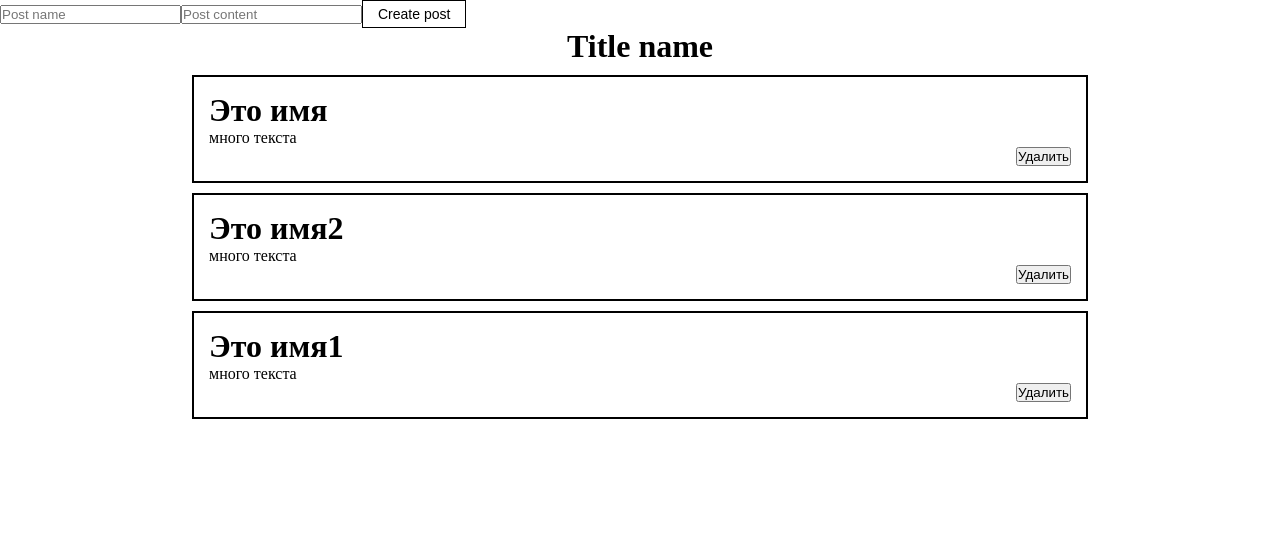
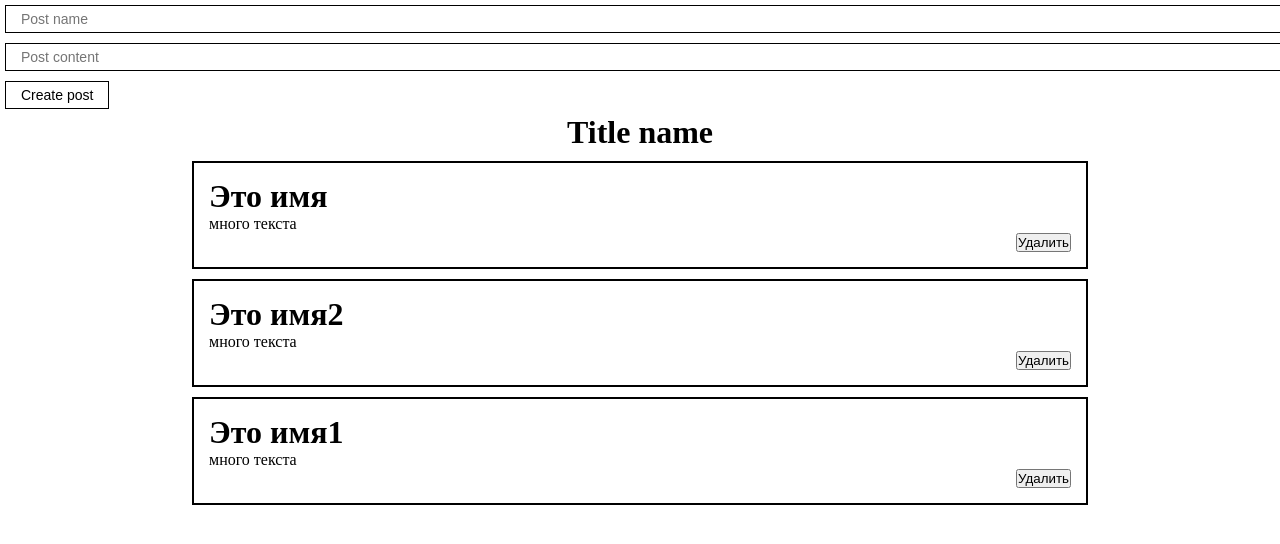
Before and after one commit to hagaser/Post_site, a React (Create React App) app: page / in a window 1280 px wide. Shown: the top 544 px of the page. Built offline with nearby package versions, Linux system fonts and the light colour scheme.

Commit message:
Props.v1

```diff
--- a/src/App.js
+++ b/src/App.js
@@ -1,7 +1,7 @@
 import React, { useState } from "react";
 import "./CSS/App.css";
 import PostList from "./components/PostList";
-import Mybutton from "./components/UI/Mybutton/Mybutton";
+import CreatePost from "./components/CreatePost";
 
 function App() {
 
@@ -11,14 +11,17 @@ function App() {
     {id: 3, title: "Это имя1", content: "много текста"},
   ])
 
+  const createNewPost = (newPost) => {
+    setPosts([...posts, newPost])
+  }
+
   return (
     <div className="App">
-      <form>
-        <input type = "text" placeholder="Post name" />
-        <input type = "text" placeholder="Post content" />
-        <Mybutton>Create post</Mybutton>
-      </form>
+
+      <CreatePost create = {createNewPost}/>
+
       <PostList posts={posts} title="Title name"/>
+
     </div>
   );
 }
--- /dev/null
+++ b/src/components/CreatePost.jsx
@@ -0,0 +1,41 @@
+import React, { useState } from "react";
+import Mybutton from "./UI/Mybutton/Mybutton";
+import Myinput from "./UI/Myinput/Myinput";
+
+const CreatePost = ({create}) => {
+
+  const [post, setPost] = useState({title: '', content: ''})
+
+  const addNewPost = (e) => {
+    e.preventDefault();
+
+    const newPost = {...post, id: Date.now()}
+    create(newPost)
+
+    setPost({title: '', content: ''})
+  }
+
+  return (
+    <form className="createNewPost">
+
+      <Myinput
+        type = "text"
+        placeholder = "Post name"
+        value = {post.title}
+        onChange = {e => setPost({...post, title: e.target.value})}
+      />
+
+      <Myinput
+        type = "text"
+        placeholder="Post content"
+        value = {post.content}
+        onChange = {e => setPost({...post, content: e.target.value})}
+      />
+
+    <Mybutton onClick = {addNewPost} >Create post</Mybutton>
+
+    </form>
+  );
+};
+
+export default CreatePost
--- a/src/components/UI/Mybutton/Mybutton.jsx
+++ b/src/components/UI/Mybutton/Mybutton.jsx
@@ -3,7 +3,7 @@ import classes from './Mybutton.module.css';
 
 const Mybutton = ({children, ...props}) => {
   return (
-    <button className={classes.myBtn}>
+    <button className={classes.myBtn} {...props}>
       {children}
     </button>
   );
--- a/src/components/UI/Mybutton/Mybutton.module.css
+++ b/src/components/UI/Mybutton/Mybutton.module.css
@@ -5,4 +5,5 @@
   border: 1px solid #000000;
   cursor: pointer;
   background-color: transparent;
+  margin: 5px;
 }
--- a/src/components/UI/Myinput/Myinput.jsx
+++ b/src/components/UI/Myinput/Myinput.jsx
@@ -1,9 +1,10 @@
 import React from "react";
+import classes from './Myinput.module.css';
 
-const Mybutton = (props) => {
+const Myinput = (props) => {
   return (
-    <input/>
+    <input className={classes.myInput} {...props}/>
   );
 };
 
-export default Mybutton
+export default Myinput
--- /dev/null
+++ b/src/components/UI/Myinput/Myinput.module.css
@@ -0,0 +1,9 @@
+.myInput {
+    width: 100%;
+    padding: 5px 15px;
+    color: #000000;
+    font-size: 14px;
+    border: 1px solid #000000;
+    background-color: transparent;
+    margin: 5px;
+  }
```
